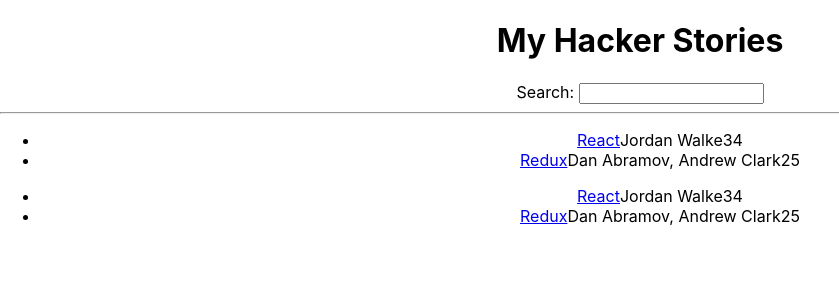
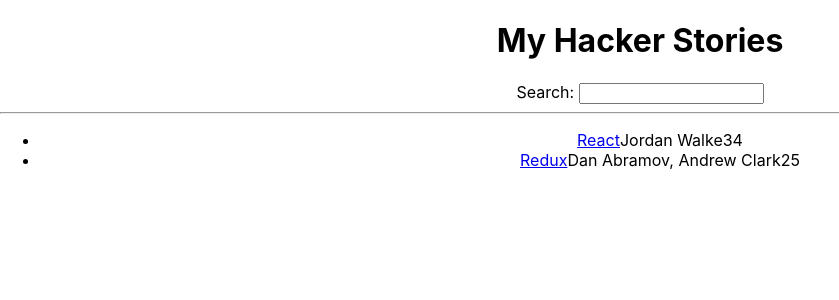
Before and after one commit to bmcalkins/hacker-stories, a React (Create React App) app: page / in a window 1280 px wide. Shown: the top 300 px of the page, without its empty margins (0-839 px from the left). Built offline with nearby package versions, Linux system fonts and the light colour scheme.

Commit message:
Update App.js

```diff
--- a/src/App.js
+++ b/src/App.js
@@ -14,7 +14,10 @@
     objectID: 1,
   },];
 
-function App() {
+const App = () => {
+  const handleChange = (event) => {
+    console.log(event.target.value);
+};
 
   return (
     <div className="App">
@@ -22,11 +25,11 @@
 
 
       <label htmlFor="search">Search: </label>
-      <input id="search" type="text" />
+      <input id="search" type="text" onChange={handleChange}/>
 
       <hr />
       <List />
-      <List />
+
     </div>
   );
 }
```
